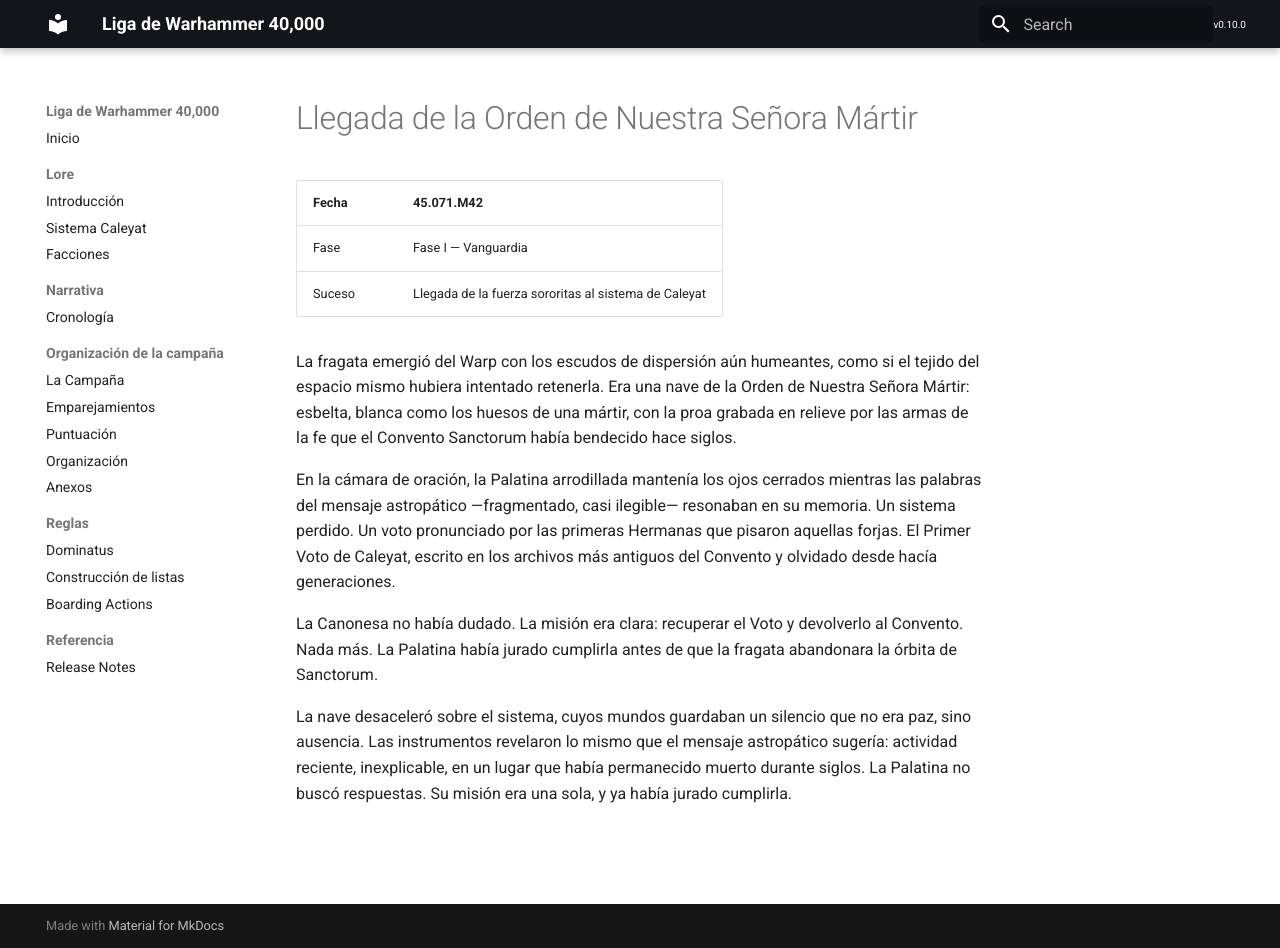
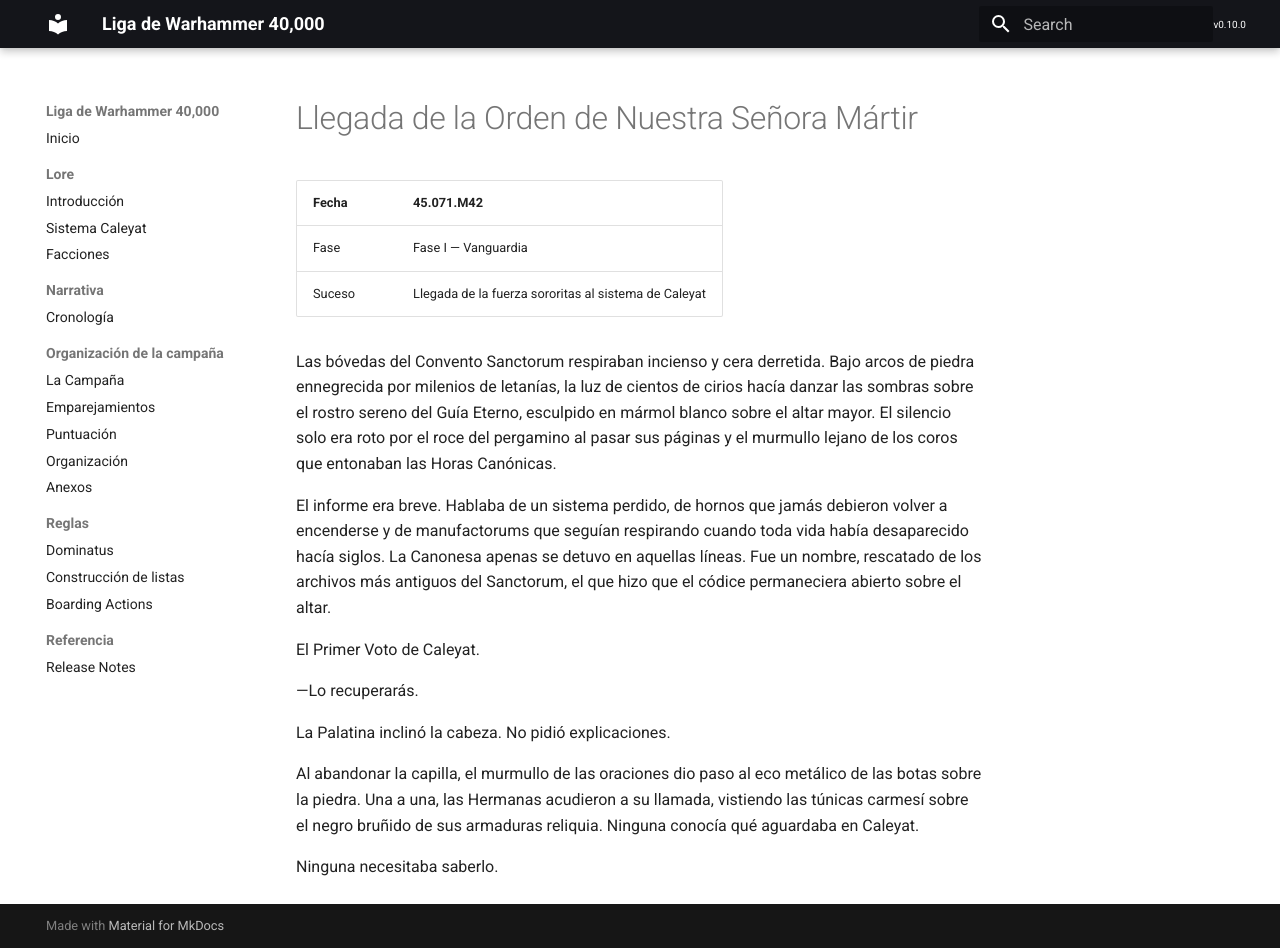
Before and after one commit to gonzalo-radio/liga-armagedon, an MkDocs documentation site: the page built from docs/narrativa/relatos/llegada-orden-nuestra-senora-martir.md, in a window 1280 px wide and 948 px high. Built offline with MkDocs 1.6.1 and Material for MkDocs 9.7.7, drawn with Linux system fonts in a browser that asks for light colours.

Commit message:
feat: actualizar narración de la llegada de la Orden de Nuestra Señora Mártir

```diff
--- a/docs/narrativa/relatos/llegada-orden-nuestra-senora-martir.md
+++ b/docs/narrativa/relatos/llegada-orden-nuestra-senora-martir.md
@@ -5,10 +5,16 @@
 | Fase | Fase I — Vanguardia |
 | Suceso | Llegada de la fuerza sororitas al sistema de Caleyat |
 
-La fragata emergió del Warp con los escudos de dispersión aún humeantes, como si el tejido del espacio mismo hubiera intentado retenerla. Era una nave de la Orden de Nuestra Señora Mártir: esbelta, blanca como los huesos de una mártir, con la proa grabada en relieve por las armas de la fe que el Convento Sanctorum había bendecido hace siglos.
+Las bóvedas del Convento Sanctorum respiraban incienso y cera derretida. Bajo arcos de piedra ennegrecida por milenios de letanías, la luz de cientos de cirios hacía danzar las sombras sobre el rostro sereno del Guía Eterno, esculpido en mármol blanco sobre el altar mayor. El silencio solo era roto por el roce del pergamino al pasar sus páginas y el murmullo lejano de los coros que entonaban las Horas Canónicas.
 
-En la cámara de oración, la Palatina arrodillada mantenía los ojos cerrados mientras las palabras del mensaje astropático —fragmentado, casi ilegible— resonaban en su memoria. Un sistema perdido. Un voto pronunciado por las primeras Hermanas que pisaron aquellas forjas. El Primer Voto de Caleyat, escrito en los archivos más antiguos del Convento y olvidado desde hacía generaciones.
+El informe era breve. Hablaba de un sistema perdido, de hornos que jamás debieron volver a encenderse y de manufactorums que seguían respirando cuando toda vida había desaparecido hacía siglos. La Canonesa apenas se detuvo en aquellas líneas. Fue un nombre, rescatado de los archivos más antiguos del Sanctorum, el que hizo que el códice permaneciera abierto sobre el altar.
 
-La Canonesa no había dudado. La misión era clara: recuperar el Voto y devolverlo al Convento. Nada más. La Palatina había jurado cumplirla antes de que la fragata abandonara la órbita de Sanctorum.
+El Primer Voto de Caleyat.
 
-La nave desaceleró sobre el sistema, cuyos mundos guardaban un silencio que no era paz, sino ausencia. Las instrumentos revelaron lo mismo que el mensaje astropático sugería: actividad reciente, inexplicable, en un lugar que había permanecido muerto durante siglos. La Palatina no buscó respuestas. Su misión era una sola, y ya había jurado cumplirla.
+—Lo recuperarás.
+
+La Palatina inclinó la cabeza. No pidió explicaciones.
+
+Al abandonar la capilla, el murmullo de las oraciones dio paso al eco metálico de las botas sobre la piedra. Una a una, las Hermanas acudieron a su llamada, vistiendo las túnicas carmesí sobre el negro bruñido de sus armaduras reliquia. Ninguna conocía qué aguardaba en Caleyat.
+
+Ninguna necesitaba saberlo.
```
